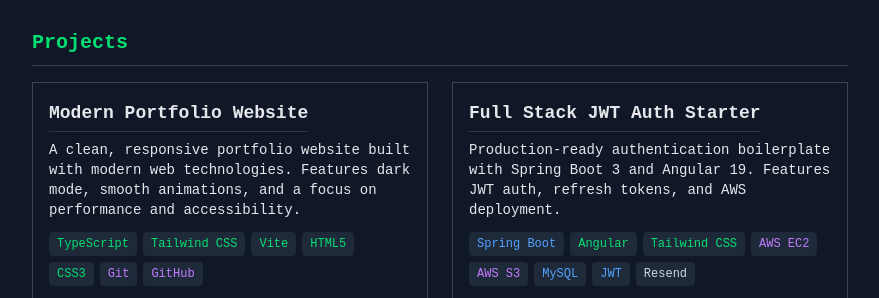
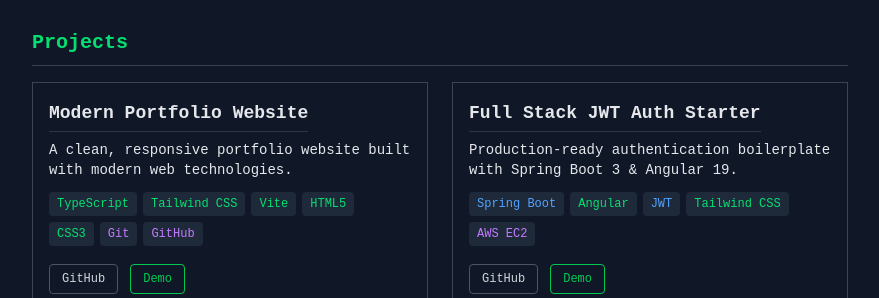
Before and after one commit to pw2712gz/portfolio, a website built with Vite: page index.html in a window 1280 px wide. Shown: the part 117-415 px from the top of the page, without its empty margins (200-1079 px from the left). Built offline with nearby package versions, Linux system fonts and the light colour scheme.

Commit message:
feat: restructure project data and enhance type definitions; update dependencies and improve CSS handling

```diff
--- a/package.json
+++ b/package.json
@@ -5,13 +5,12 @@
   "type": "module",
   "scripts": {
     "dev": "vite",
-    "watch:css": "npx tailwindcss -i ./src/input.css -o ./src/output.css --watch",
+    "watch:css": "tailwindcss -i ./src/input.css -o ./src/output.css --watch",
     "dev:all": "concurrently \"npm run watch:css\" \"npm run dev\"",
     "build": "tsc && vite build",
     "preview": "vite preview"
   },
   "devDependencies": {
-    "@tailwindcss/cli": "^4.1.8",
     "concurrently": "^9.1.2",
     "tailwindcss": "^4.1.8",
     "typescript": "~5.8.3",
--- /dev/null
+++ b/src/data/projects.json
@@ -0,0 +1,42 @@
+[
+  {
+    "title": "Modern Portfolio Website",
+    "description": "A clean, responsive portfolio website built with modern web technologies.",
+    "technologies": [
+      { "name": "TypeScript",   "type": "frontend" },
+      { "name": "Tailwind CSS", "type": "frontend" },
+      { "name": "Vite",         "type": "frontend" },
+      { "name": "HTML5",        "type": "frontend" },
+      { "name": "CSS3",         "type": "frontend" },
+      { "name": "Git",          "type": "devops"   },
+      { "name": "GitHub",       "type": "devops"   }
+    ],
+    "githubUrl": "https://github.com/pw2712gz/portfolio",
+    "demoUrl":   "https://ayubyusuf.dev"
+  },
+  {
+    "title": "Full Stack JWT Auth Starter",
+    "description": "Production-ready authentication boilerplate with Spring Boot 3 & Angular 19.",
+    "technologies": [
+      { "name": "Spring Boot", "type": "backend" },
+      { "name": "Angular",     "type": "frontend" },
+      { "name": "JWT",         "type": "backend" },
+      { "name": "Tailwind CSS","type": "frontend" },
+      { "name": "AWS EC2",     "type": "devops"   }
+    ],
+    "githubUrl": "https://github.com/pw2712gz/auth-starter",
+    "demoUrl":   "https://auth.ayubyusuf.dev"
+  },
+  {
+    "title": "Connect Auth (OAuth2 Starter)",
+    "description": "OAuth2 starter with Spring Boot 3 & Thymeleaf. GitHub/Google login, AWS deploy.",
+    "technologies": [
+      { "name": "Spring Boot",   "type": "backend" },
+      { "name": "Thymeleaf",     "type": "frontend" },
+      { "name": "OAuth2",        "type": "backend"  },
+      { "name": "AWS AppRunner", "type": "devops"   }
+    ],
+    "githubUrl": "https://github.com/pw2712gz/connect-auth",
+    "demoUrl":   "https://connect.ayubyusuf.dev"
+  }
+]
--- /dev/null
+++ b/src/data/techstack.json
@@ -0,0 +1,13 @@
+[
+  { "title": "Frontend",        "type": "frontend",
+    "technologies": ["Angular","TypeScript","Tailwind CSS","HTML5","CSS3"] },
+
+  { "title": "Backend",         "type": "backend",
+    "technologies": ["Spring Boot","Java","OAuth2","JWT","MySQL"] },
+
+  { "title": "DevOps & Cloud",  "type": "devops",
+    "technologies": ["Docker","AWS","CloudFront","Cloudflare"] },
+
+  { "title": "Tools",           "type": "other",
+    "technologies": ["Git","GitHub","VS Code","Postman","IntelliJ IDEA"] }
+]
--- a/src/script.ts
+++ b/src/script.ts
@@ -1,203 +1,69 @@
-type TechType = "frontend" | "backend" | "devops" | "other";
+import projects   from './data/projects.json';
+import techStack  from './data/techstack.json';
+import type { Project, TechCategory, TechType } from './types';
 
-interface Technology {
-    name: string;
-    type: TechType;
-}
-
-interface Project {
-    title: string;
-    description: string;
-    technologies: Technology[];
-    githubUrl: string;
-    demoUrl: string;
-}
-
-interface TechCategory {
-    title: string;
-    technologies: string[];
-    type: TechType;
-}
-
-const projects: Project[] = [
-    {
-        title: "Modern Portfolio Website",
-        description: "A clean, responsive portfolio website built with modern web technologies. Features dark mode, smooth animations, and a focus on performance and accessibility.",
-        technologies: [
-            { name: "TypeScript", type: "frontend" },
-            { name: "Tailwind CSS", type: "frontend" },
-            { name: "Vite", type: "frontend" },
-            { name: "HTML5", type: "frontend" },
-            { name: "CSS3", type: "frontend" },
-            { name: "Git", type: "devops" },
-            { name: "GitHub", type: "devops" }
-        ],
-        githubUrl: "https://github.com/pw2712gz/portfolio",
-        demoUrl: "https://ayubyusuf.dev"
-    },
-    {
-        title: "Full Stack JWT Auth Starter",
-        description:
-            "Production-ready authentication boilerplate with Spring Boot 3 and Angular 19. Features JWT auth, refresh tokens, and AWS deployment.",
-        technologies: [
-            { name: "Spring Boot", type: "backend" },
-            { name: "Angular", type: "frontend" },
-            { name: "Tailwind CSS", type: "frontend" },
-            { name: "AWS EC2", type: "devops" },
-            { name: "AWS S3", type: "devops" },
-            { name: "MySQL", type: "backend" },
-            { name: "JWT", type: "backend" },
-            { name: "Resend", type: "other" }
-        ],
-        githubUrl: "https://github.com/pw2712gz/auth-starter",
-        demoUrl: "https://auth.ayubyusuf.dev",
-    },
-    {
-        title: "Connect Auth (OAuth2 Starter)",
-        description: "OAuth2 authentication starter with Spring Boot 3 and Thymeleaf. Supports GitHub/Google login with RDS integration and AWS deployment.",
-        technologies: [
-            { name: "Spring Boot", type: "backend" },
-            { name: "Thymeleaf", type: "frontend" },
-            { name: "Tailwind CSS", type: "frontend" },
-            { name: "AWS App Runner", type: "devops" },
-            { name: "AWS RDS", type: "devops" },
-            { name: "OAuth2", type: "backend" },
-            { name: "Cloudflare", type: "devops" }
-        ],
-        githubUrl: "https://github.com/pw2712gz/connect-auth",
-        demoUrl: "https://connect.ayubyusuf.dev"
-    }
-];
-
-const techStack: TechCategory[] = [
-    {
-        title: "Frontend",
-        technologies: ["Angular", "TypeScript", "Tailwind CSS", "HTML5", "CSS3"],
-        type: "frontend",
-    },
-    {
-        title: "Backend",
-        technologies: ["Spring Boot", "Java", "OAuth2", "JWT", "MySQL"],
-        type: "backend",
-    },
-    {
-        title: "DevOps & Cloud",
-        technologies: ["Docker", "AWS", "AWS App Runner", "CloudFront", "Cloudflare"],
-        type: "devops",
-    },
-    {
-        title: "Tools",
-        technologies: ["Git", "GitHub", "VS Code", "Postman", "IntelliJ IDEA"],
-        type: "other",
-    },
-];
-
+/* ── color maps ───────────────────────── */
 const tagColors: Record<TechType, string> = {
-    frontend: "text-green-400",
-    backend: "text-blue-400",
-    devops: "text-purple-400",
-    other: "text-gray-300",
+  frontend: 'text-green-400',
+  backend : 'text-blue-400',
+  devops  : 'text-purple-400',
+  other   : 'text-gray-300'
 };
 
 const badgeColors: Record<TechType, string> = {
-    frontend: "bg-gray-800 text-green-400/90",
-    backend: "bg-gray-800 text-blue-400/90",
-    devops: "bg-gray-800 text-purple-400/90",
-    other: "bg-gray-800 text-gray-300",
+  frontend: 'bg-gray-800 text-green-400/90',
+  backend : 'bg-gray-800 text-blue-400/90',
+  devops  : 'bg-gray-800 text-purple-400/90',
+  other   : 'bg-gray-800 text-gray-300'
 };
 
-function getColor(type: TechType): string {
-    return tagColors[type] || "text-gray-300";
-}
+/* ── helpers ───────────────────────────── */
+const getColor = (type: TechType) => tagColors[type] ?? 'text-gray-300';
 
-function createProjectCard(project: Project): string {
-    const techs = project.technologies
-        .map(
-            (t) =>
-                `<span class="text-xs px-2 py-1 mr-1.5 mb-1.5 rounded-sm bg-gray-800 ${getColor(
-                    t.type
-                )} inline-block">${t.name}</span>`
+const createProjectCard = (p: Project) => {
+  const techChips = p.technologies
+    .map(t =>
+      `<span class="text-xs px-2 py-1 mr-1.5 mb-1.5 rounded-sm bg-gray-800 ${getColor(t.type)} inline-block">${t.name}</span>`
     )
-        .join("");
+    .join('');
 
   return `
   <div class="animate-fade-in border border-gray-600/75 p-4">
-      <h3 class="text-lg font-bold mb-2 pb-1 border-b border-gray-600/50 inline-block">${project.title}</h3>
-      <p class="text-sm mb-3">${project.description}</p>
-      <div class="mb-3 flex flex-wrap">${techs}</div>
+    <h3 class="text-lg font-bold mb-2 pb-1 border-b border-gray-600/50 inline-block">${p.title}</h3>
+    <p class="text-sm mb-3">${p.description}</p>
+    <div class="mb-3 flex flex-wrap">${techChips}</div>
     <div class="flex space-x-3">
-        <a href="${project.githubUrl}" target="_blank" rel="noopener noreferrer"
-           class="flex items-center text-xs border border-gray-600 px-3 py-1.5 rounded-sm
-           transition-colors duration-200 text-gray-300 hover:text-gray-100 hover:border-gray-400">
-          <svg xmlns="http://www.w3.org/2000/svg" class="w-3.5 h-3.5 mr-1.5" fill="none" viewBox="0 0 24 24"
-               stroke="currentColor" stroke-width="2" stroke-linecap="round" stroke-linejoin="round">
-            <path d="M15 22v-4a4.8 4.8 0 0 0-1-3.5c3 0 6-2 6-5.5.08-1.25-.27-2.48-1-3.5.28-1.15.28-2.35 0-3.5 0 0-1 0-3
-            1.5-2.64-.5-5.36-.5-8 0C6 2 5 2 5 2c-.3 1.15-.3 2.35 0 3.5A5.403 5.403 0 0 0 4 9c0 3.5 3 5.5 6 5.5-.39.49-.68
-            1.05-.85 1.65-.17.6-.22 1.23-.15 1.85v4"/>
-            <path d="M9 18c-4.51 2-5-2-7-2"/>
-          </svg>
+      <a href="${p.githubUrl}" target="_blank" rel="noopener"
+         class="flex items-center text-xs border border-gray-600 px-3 py-1.5 rounded-sm transition-colors
+                text-gray-300 hover:text-gray-100 hover:border-gray-400">
          GitHub
       </a>
-        <a href="${project.demoUrl}" target="_blank" rel="noopener noreferrer"
-           class="flex items-center text-xs border px-3 py-1.5 rounded-sm transition-colors
-           duration-200 border-green-500 text-green-500 hover:bg-green-500/10">
-          <svg xmlns="http://www.w3.org/2000/svg" class="w-3.5 h-3.5 mr-1.5" fill="none" viewBox="0 0 24 24"
-               stroke="currentColor" stroke-width="2" stroke-linecap="round" stroke-linejoin="round">
-            <path d="M15 3h6v6"/>
-            <path d="M10 14 21 3"/>
-            <path d="M18 13v6a2 2 0 0 1-2 2H5a2 2 0 0 1-2-2V8a2 2 0 0 1 2-2h6"/>
-          </svg>
+      <a href="${p.demoUrl}"  target="_blank" rel="noopener"
+         class="flex items-center text-xs border border-green-500 px-3 py-1.5 rounded-sm transition-colors
+                text-green-500 hover:bg-green-500/10">
          Demo
       </a>
     </div>
-    </div>
-  `;
-}
+  </div>`;
+};
 
-function createTechCard(category: TechCategory): string {
-    const badges = category.technologies
-        .map(
-            (tech) =>
-                `<span class="text-xs px-2 py-1 mr-1.5 mb-1.5 rounded-sm
-${badgeColors[category.type]} inline-block">${tech}</span>`
-        )
-        .join("");
+const createTechCard = (c: TechCategory) => {
+  const badges = c.technologies
+    .map(tech => `<span class="text-xs px-2 py-1 mr-1.5 mb-1.5 rounded-sm ${badgeColors[c.type]} inline-block">${tech}</span>`)
+    .join('');
 
   return `
-    <div class="animate-fade-in border border-gray-600/75 p-4 transition-colors duration-200 h-full">
-      <h3 class="text-base font-semibold mb-2 text-gray-100">${category.title}</h3>
+  <div class="animate-fade-in border border-gray-600/75 p-4 h-full">
+    <h3 class="text-base font-semibold mb-2 text-gray-100">${c.title}</h3>
     <div class="flex flex-wrap">${badges}</div>
-    </div>
-  `;
-}
+  </div>`;
+};
 
-document.getElementById("projects")!.innerHTML = projects
-    .map(createProjectCard)
-    .join("");
-document.getElementById("techstack-container")!.innerHTML = techStack
-    .map(createTechCard)
-    .join("");
-document.getElementById("year")!.textContent = new Date()
-    .getFullYear()
-    .toString();
+/* ── render ─────────────────────────────── */
+document.getElementById('projects')!.innerHTML =
+  (projects as Project[]).map(createProjectCard).join('');
 
+document.getElementById('techstack-container')!.innerHTML =
+  (techStack as TechCategory[]).map(createTechCard).join('');
 
-/*
-* {
-    title: "Full Stack JWT Auth Starter",
-    description:
-        "Production-ready authentication boilerplate built with Spring Boot 3 and Angular 19. Includes secure JWT auth, refresh tokens, email flows, and AWS deployment.",
-    technologies: [
-        { name: "Spring Boot", type: "backend" },
-        { name: "Angular", type: "frontend" },
-        { name: "Tailwind CSS", type: "frontend" },
-        { name: "Docker", type: "devops" },
-        { name: "MySQL", type: "backend" },
-        { name: "Resend", type: "other" },
-        { name: "AWS App Runner", type: "devops" },
-        { name: "CloudFront", type: "devops" },
-    ],
-    githubUrl: "https://github.com/pw2712gz/auth-starter",
-    demoUrl: "https://auth.ayubyusuf.dev",
-}
-* */
+document.getElementById('year')!.textContent = String(new Date().getFullYear());
--- /dev/null
+++ b/src/types.ts
@@ -0,0 +1,20 @@
+export type TechType = 'frontend' | 'backend' | 'devops' | 'other';
+
+export interface Technology {
+  name: string;
+  type: TechType;
+}
+
+export interface Project {
+  title: string;
+  description: string;
+  technologies: Technology[];
+  githubUrl: string;
+  demoUrl: string;
+}
+
+export interface TechCategory {
+  title: string;
+  technologies: string[];
+  type: TechType;
+}
```
Also changed, not shown: index.html (+1 -1 lines), src/output.css, 2 other files. Lines whose indentation alone changed are shown as unchanged.
